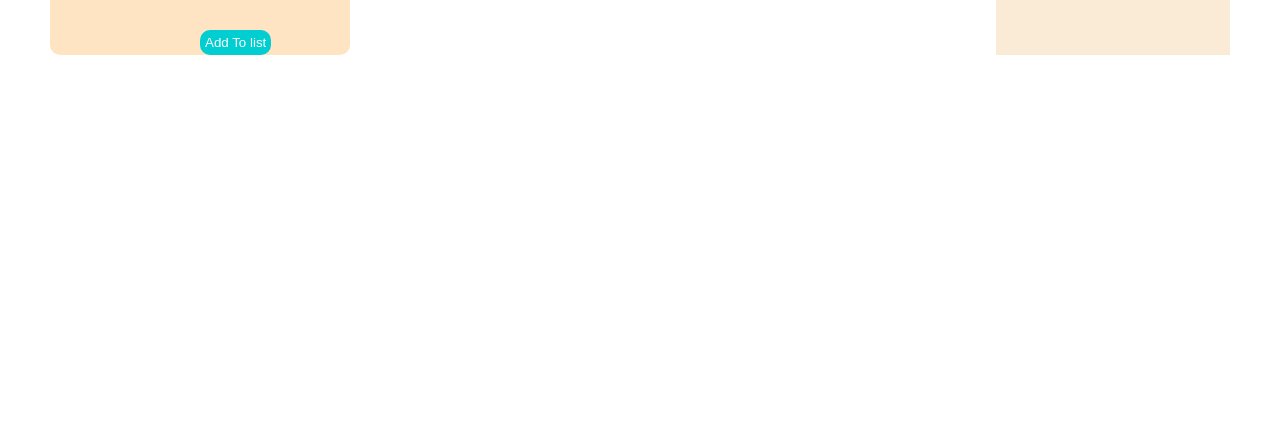
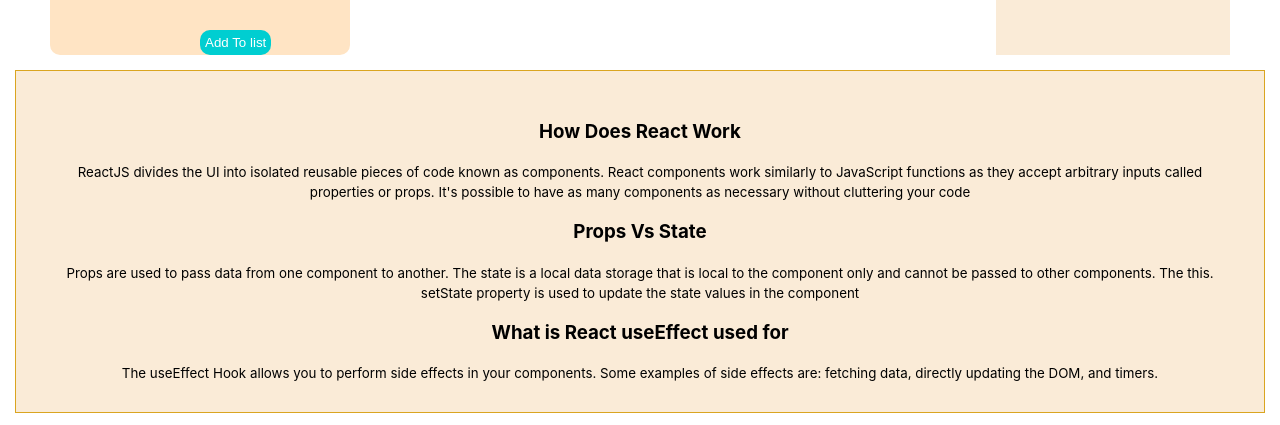
Before and after one commit to RahatBinOamr/Jimnasians-Club, a React (Create React App) app: page / in a window 1280 px wide. Shown: the part 959-1384 px from the top of the page. Before the commit the page ends 1014 px from the top, so only its background shows below. Built offline with nearby package versions, Linux system fonts and the light colour scheme.

Commit message:
ans quesiton of question component

```diff
--- a/src/App.js
+++ b/src/App.js
@@ -2,12 +2,14 @@
 import './App.css';
 import Jimnasians from './component/Jimnasians/Jimnasians';
 import Navbar from './component/Navbar/Navbar';
+import Question from './component/Question/Question';
 
 function App() {
   return (
     <div className='App' >
       <Navbar></Navbar>
       <Jimnasians></Jimnasians>
+      <Question></Question>
     </div>
   );
 }
--- /dev/null
+++ b/src/component/Question/Question.css
@@ -0,0 +1,6 @@
+.question{
+    background-color:antiquewhite;
+    border: 1px solid goldenrod;
+    padding: 30px 50px;
+    margin: 15px;
+}
--- a/src/component/Question/Question.js
+++ b/src/component/Question/Question.js
@@ -1,9 +1,20 @@
 import React from 'react';
-
+import './Question.css'
 const Question = () => {
     return (
-        <div>
-            <h1> How Does React Work <small>ReactJS divides the UI into isolated reusable pieces of code known as components. React components work similarly to JavaScript functions as they accept arbitrary inputs called properties or props. It's possible to have as many components as necessary without cluttering your code</small> </h1>
+        <div className='question'>
+            <div>
+            <h3> How Does React Work </h3>
+            <small>ReactJS divides the UI into isolated reusable pieces of code known as components. React components work similarly to JavaScript functions as they accept arbitrary inputs called properties or props. It's possible to have as many components as necessary without cluttering your code</small>
+            </div>
+            <div>
+                <h3>Props Vs State</h3>
+                <small>Props are used to pass data from one component to another. The state is a local data storage that is local to the component only and cannot be passed to other components. The this. setState property is used to update the state values in the component</small>
+            </div>
+            <div>
+                <h3>What is React useEffect used for</h3>
+                <small>The useEffect Hook allows you to perform side effects in your components. Some examples of side effects are: fetching data, directly updating the DOM, and timers.</small>
+            </div>
         </div>
     );
 };
```
